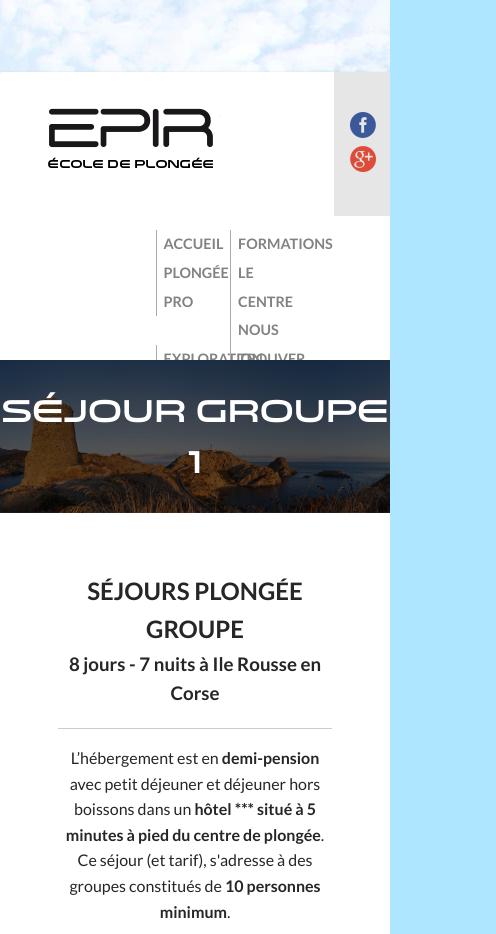
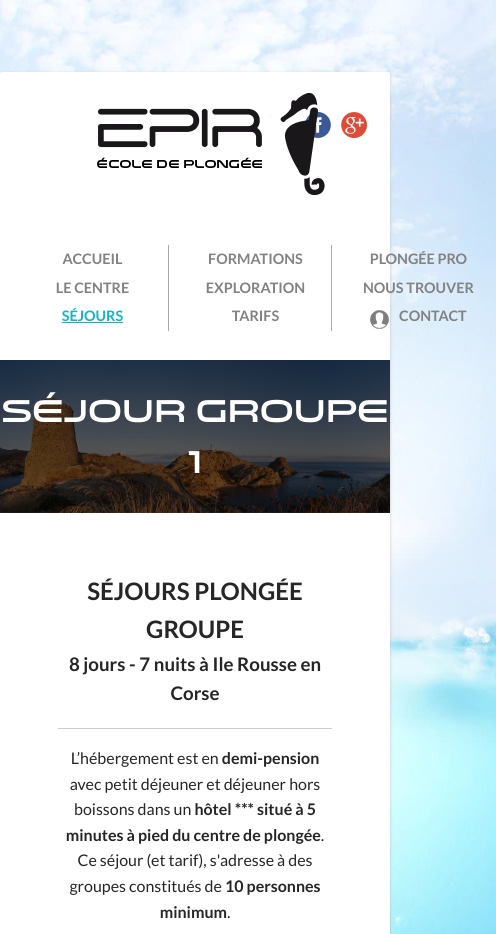
Before and after one commit to philippepetitgenet/epirplongee.com, a plain HTML site: page sejours-groupe1.html in a window 390 px wide. Shown: the top 934 px of the page, 496 px wide, since content can reach past the window. Drawn offline with nearby package versions, Linux system fonts and the light colour scheme.

Commit message:
Menu for iPad

```diff
--- a/css/main.css
+++ b/css/main.css
@@ -171,29 +171,33 @@ textarea {
     display: block;
     float: left;
     height: 9em;
-    width:229px;
+    width: 277px;
     background-image: url(../img/logo.png);
     background-repeat: no-repeat;
     background-position: 3em ;
     text-indent: -10000px;
 }
+@media (max-width: 900px) {
+    .header-logo {
+        position: relative;
+        left: 50%;
+        margin-left: -146px;
+    }
+}
 
 /* Navigation */
 .l-nav{
     float: right;
-    width: 60%;
     height: 9em;
 }
 .nav-menu {
-    float: left;
-    margin-top: 6%;
+    margin-top: 1.8em;
     padding: 0;
-    width:94%;
-    display: inline-block;
+    width: 31em;
 }
 .nav-link {
     display: inline-block;
-    width: 29%;
+    width: 10em;
     text-transform: uppercase;
     border-left-style:solid;
     border-left-width:1px;
@@ -225,10 +229,27 @@ textarea {
 }
 .nav-social a {
     text-decoration: none;
+    margin: .2em;
 }
 .l-nav .icon {
     vertical-align: -.5em;
     margin-right: .5em;
+}
+@media (max-width: 900px) {
+    .l-nav {
+        width: 100%;
+        text-align: center;
+    }
+    .nav-menu {
+        display: inline-block;
+    }
+    .nav-social {
+        width: 4.5em;
+        background: none;
+    }
+    .nav-link-tablet-noborder {
+        border: none;
+    }
 }
 
 /* Main */
--- a/sejours-groupe1.html
+++ b/sejours-groupe1.html
@@ -39,7 +39,7 @@
                     </div>
                     <nav class="l-nav">
                         <ul class="nav-menu">
-                            <li class="nav-link">
+                            <li class="nav-link nav-link-tablet-noborder">
                                 <a class="nav-link-item" href="index.html">Accueil</a>
                             </li>
                             <li class="nav-link">
@@ -48,7 +48,7 @@
                             <li class="nav-link">
                                 <a class="nav-link-item" href="plongeepro.html">Plongée pro</a>
                             </li>
-                            <li class="nav-link">
+                            <li class="nav-link nav-link-tablet-noborder">
                                 <a class="nav-link-item" href="centre.html">Le centre</a>
                             </li>
                             <li class="nav-link">
@@ -57,7 +57,7 @@
                             <li class="nav-link">
                                 <a class="nav-link-item" href="noustrouver.html">Nous trouver</a>
                             </li>
-                            <li class="nav-link is-active">
+                            <li class="nav-link is-active nav-link-tablet-noborder">
                                 <a class="nav-link-item" href="sejour.html">Séjours</a>
                             </li>
                             <li class="nav-link">
```
